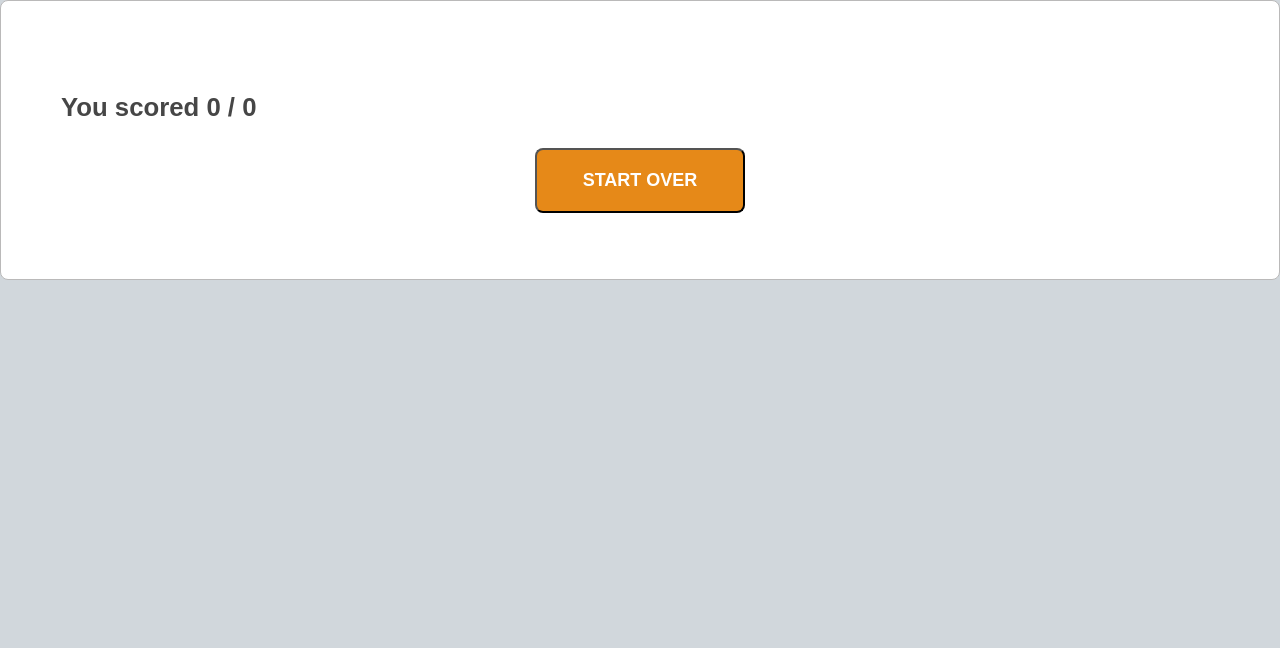
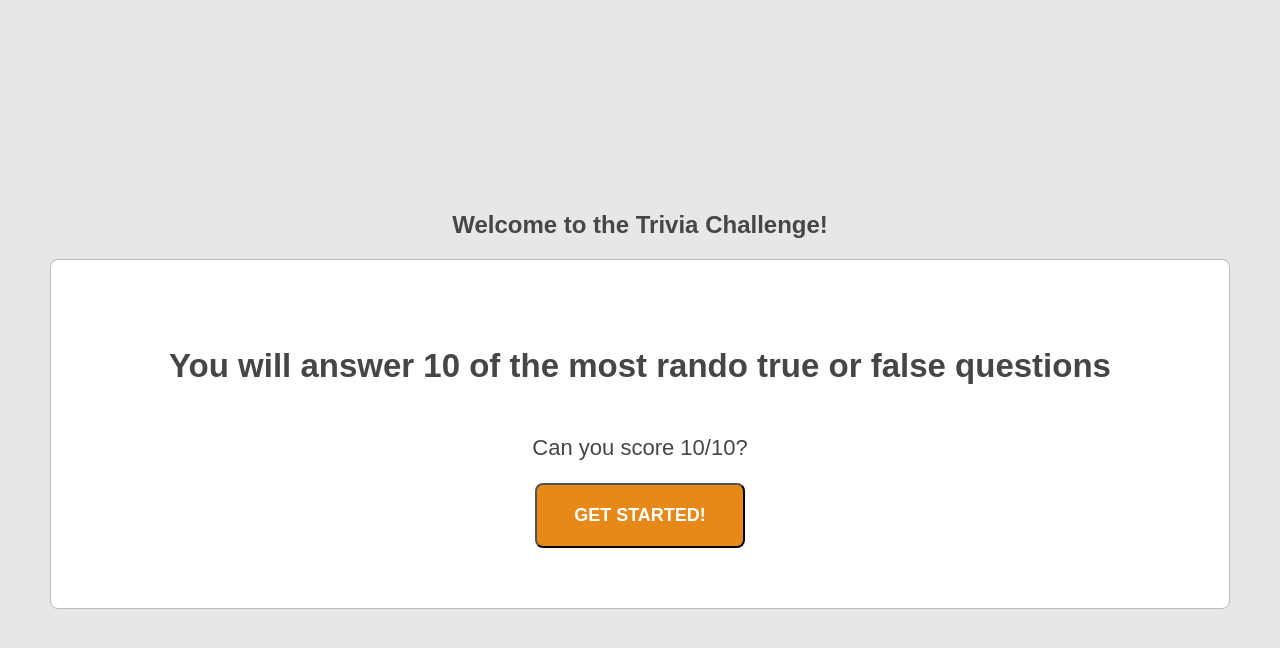
Before and after one commit to CatPerry/quiz-app-using-react-hooks-and-typescript, a React (Create React App) app: page /1 in a window 1280 px wide. Shown: the top 648 px of the page. Built offline with nearby package versions, Linux system fonts and the light colour scheme; no server answers.

Commit message:
Adding dev.to article to README and cleaning types

```diff
--- a/src/components/App.tsx
+++ b/src/components/App.tsx
@@ -1,23 +1,11 @@
-import React, { FunctionComponent } from "react";
-import {
-  Switch,
-  Route,
-} from "react-router-dom";
+import React, { FunctionComponent } from 'react';
 
-import Card from './Card';
 import MainContainer from './Main';
 
-export const App: FunctionComponent = () => {
+const App: FunctionComponent = () => {
   return (
     <div>
-      <Switch>
-        <Route path="/:question">
-          <Card />
-        </Route>
-        <Route exact path="/">
-          <MainContainer />
-        </Route>
-      </Switch>
+      <MainContainer />
     </div>
   );
 };
--- a/src/components/Card.tsx
+++ b/src/components/Card.tsx
@@ -11,7 +11,7 @@ interface Props {
 const Card = (props: Props) => {
   const quizQuestions = _.get(props, 'quizQuestions.results', []);
   // Here is another way to set state using React Hooks. This is a neater approach than setting them individually like you'll see
-  // in Main.tsx. Just set an object.
+  // in Main.tsx. This approach is great for larger states.
   const initialState = {
     currentIndex: 0,
     score: 0,
@@ -55,7 +55,7 @@ const Card = (props: Props) => {
     }
   };
 
-  const renderAnswer = (): React.ReactNode => {
+  const renderAnswer = (): React.ReactFragment => {
     return (
       <>{revealAnswer}</>
     );
--- a/src/components/Header.tsx
+++ b/src/components/Header.tsx
@@ -1,10 +1,10 @@
 import _ from 'lodash';
-import React from 'react';
+import React, { FunctionComponent } from 'react';
 import {
   BrowserRouter as Router
 } from 'react-router-dom';
 
-const Header = (props: {}) => {
+const Header: FunctionComponent = (props: {}) => {
   return (
     <Router>
       <div className="Header">
```
Also changed, not shown: 1 other file (tests, documents, lock files or other folders).
